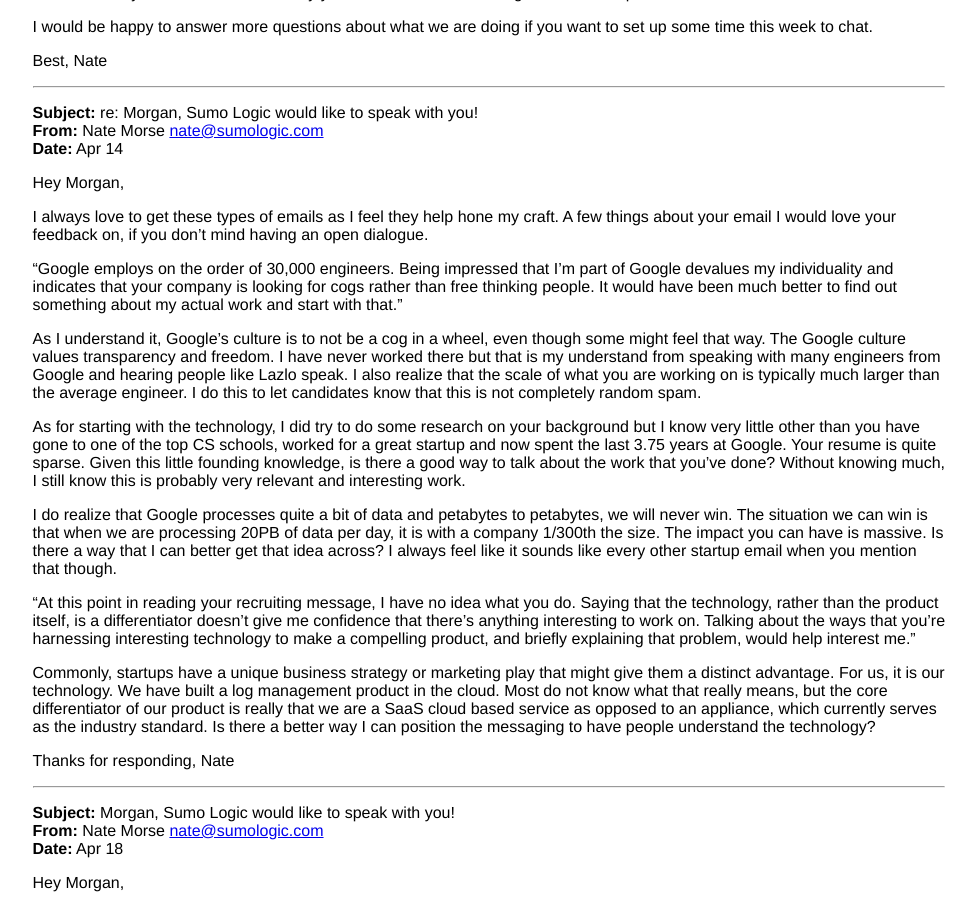
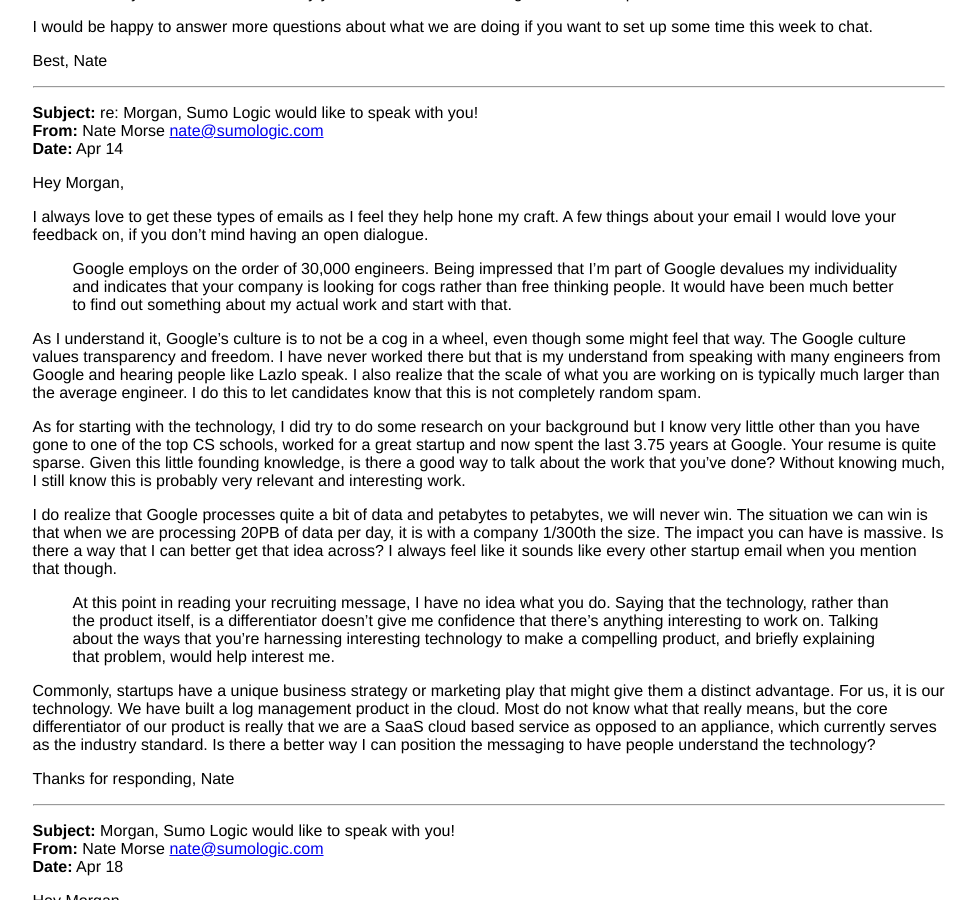
Before and after one commit to mconbere/mconbere.github.com, a Jekyll site: the page built from vittles/unsavory-tech-recruiters.markdown, in a window 1280 px wide and 900 px high, scrolled down 2178 px. Shown: the whole window, without its empty margins (151-1127 px from the left). Built offline with Jekyll 4.4.1, drawn with Linux system fonts in a browser that asks for light colours.

```diff
--- a/vittles/unsavory-tech-recruiters.markdown
+++ b/vittles/unsavory-tech-recruiters.markdown
@@ -131,7 +131,7 @@ Hey  Morgan,
 
  I always love to get these types of emails as I feel they help hone my craft. A few things about your email I would love your feedback on, if you don't mind having an open dialogue.
 
-"Google employs on the order of 30,000 engineers. Being impressed that I'm part of Google devalues my individuality and indicates that your company is looking for cogs rather than free thinking people. It would have been much better to find out something about my actual work and start with that."
+> Google employs on the order of 30,000 engineers. Being impressed that I'm part of Google devalues my individuality and indicates that your company is looking for cogs rather than free thinking people. It would have been much better to find out something about my actual work and start with that.
 
 As I understand it, Google's culture is to not be a cog in a wheel, even though some might feel that way. The Google culture values transparency and freedom. I have never worked there but that is my understand from speaking with many engineers from Google and hearing people like Lazlo speak.  I also realize that the scale of what you are working on is typically much larger than the average engineer. I do this to let candidates know that this is not completely random spam.
 
@@ -139,7 +139,7 @@ As for starting with the technology, I did try to do some research on your backg
 
 I do realize that Google processes quite a bit of data and petabytes to petabytes, we will never win. The situation we can win is that when we are processing 20PB of data per day, it is with a company 1/300th the size. The impact you can have is massive.  Is there a way that I can better get that idea across? I always feel like it sounds like every other startup email when you mention that though.
 
-"At this point in reading your recruiting message, I have no idea what you do. Saying that the technology, rather than the product itself, is a differentiator doesn't give me confidence that there's anything interesting to work on. Talking about the ways that you're harnessing interesting technology to make a compelling product, and briefly explaining that problem, would help interest me."
+> At this point in reading your recruiting message, I have no idea what you do. Saying that the technology, rather than the product itself, is a differentiator doesn't give me confidence that there's anything interesting to work on. Talking about the ways that you're harnessing interesting technology to make a compelling product, and briefly explaining that problem, would help interest me.
 
 Commonly, startups have a unique business strategy or marketing play that might give them a distinct advantage. For us, it is our technology. We have built a log management product in the cloud. Most do not know what that really means, but the core differentiator of our product is really that we are a SaaS cloud based service as opposed to an appliance, which currently serves as the industry standard. Is there a better way I can position the messaging to have people understand the technology?
 
```
